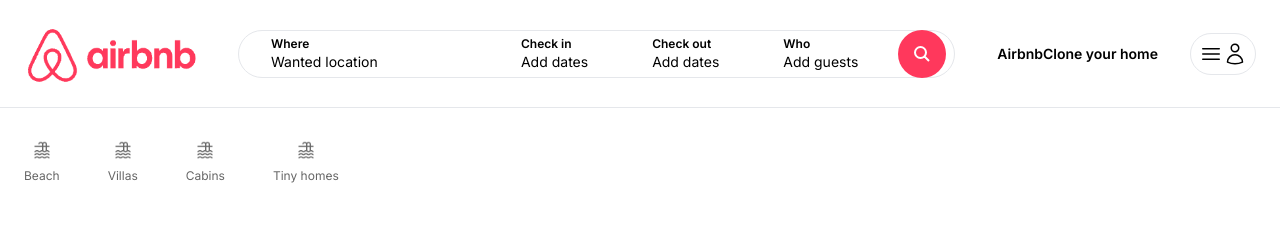
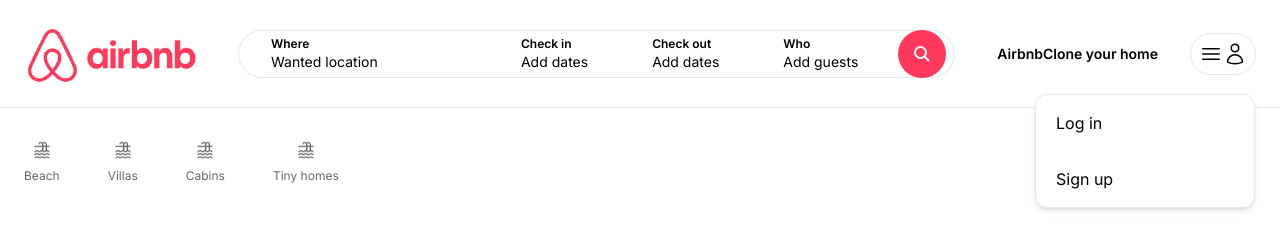
Before and after one commit to ifranco07/Airbnbclone-frontend, a Next.js app: page / in a window 1280 px wide. Shown: the top 240 px of the page. Built offline with nearby package versions, Linux system fonts and the light colour scheme.

Commit message:
11 User menu popup

```diff
--- /dev/null
+++ b/app/components/navbar/MenuLink.tsx
@@ -0,0 +1,22 @@
+'use client'
+
+interface MenuLinkProps{
+    label:string;
+    onClick: () => void
+}
+
+const MenuLink: React.FC<MenuLinkProps> = ({
+    label,
+    onClick
+}) => {
+    return (
+        <div
+            onClick={onClick}
+            className="px-5 py-4 cursor-pointer hover:bg-gray-100 transition"
+        >
+            {label}
+        </div>
+    )
+}
+
+export default MenuLink;
--- a/app/components/navbar/UserNav.tsx
+++ b/app/components/navbar/UserNav.tsx
@@ -1,4 +1,12 @@
+'use client';
+
+import{useState} from "react";
+
+import MenuLink from "./MenuLink";
+
 const UserNav = () => {
+    const [isOpen, setIsOpen] = useState(true)
+
     return (
         <div className="p-2 relative inline-block border rounded-full">
             <button className="flex items-center" > <span className="sr-only">Menú de usuario</span>
@@ -10,6 +18,20 @@
                     <path strokeLinecap="round" strokeLinejoin="round" d="M15.75 6a3.75 3.75 0 1 1-7.5 0 3.75 3.75 0 0 1 7.5 0ZM4.501 20.118a7.5 7.5 0 0 1 14.998 0A17.933 17.933 0 0 1 12 21.75c-2.676 0-5.216-.584-7.499-1.632Z" />
                 </svg>
             </button>
+
+            {isOpen && (
+                <div className="w-[220px] absolute top-[60px] right-0 bg-white border rounded-xl shadow-md flex flex-col cursor-pointer">
+                    <MenuLink
+                        label='Log in'
+                        onClick={() => console.log('Clicked button')}
+                    />
+
+                    <MenuLink
+                        label='Sign up'
+                        onClick={() => console.log('Clicked button')}
+                    />
+                </div>
+            )}
         </div>
     )
 }
```
